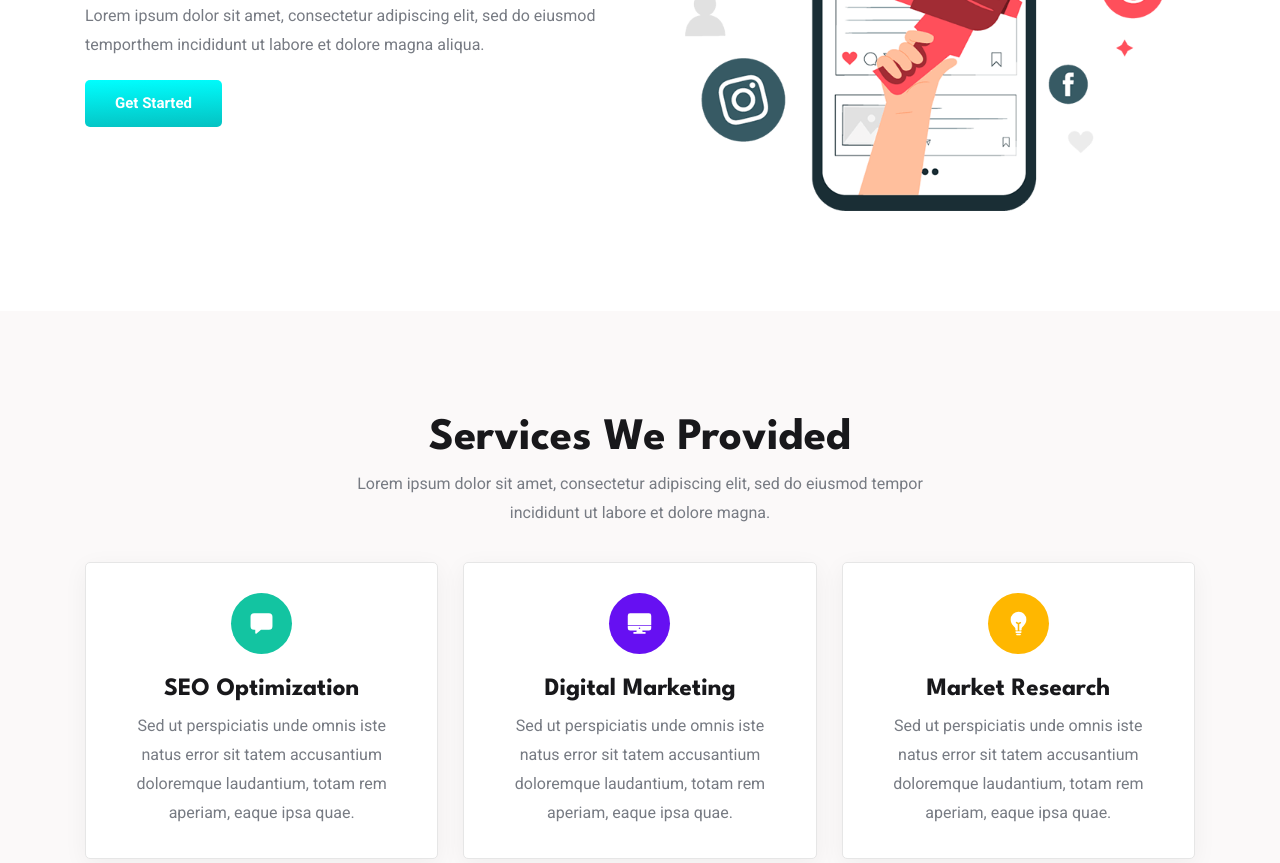
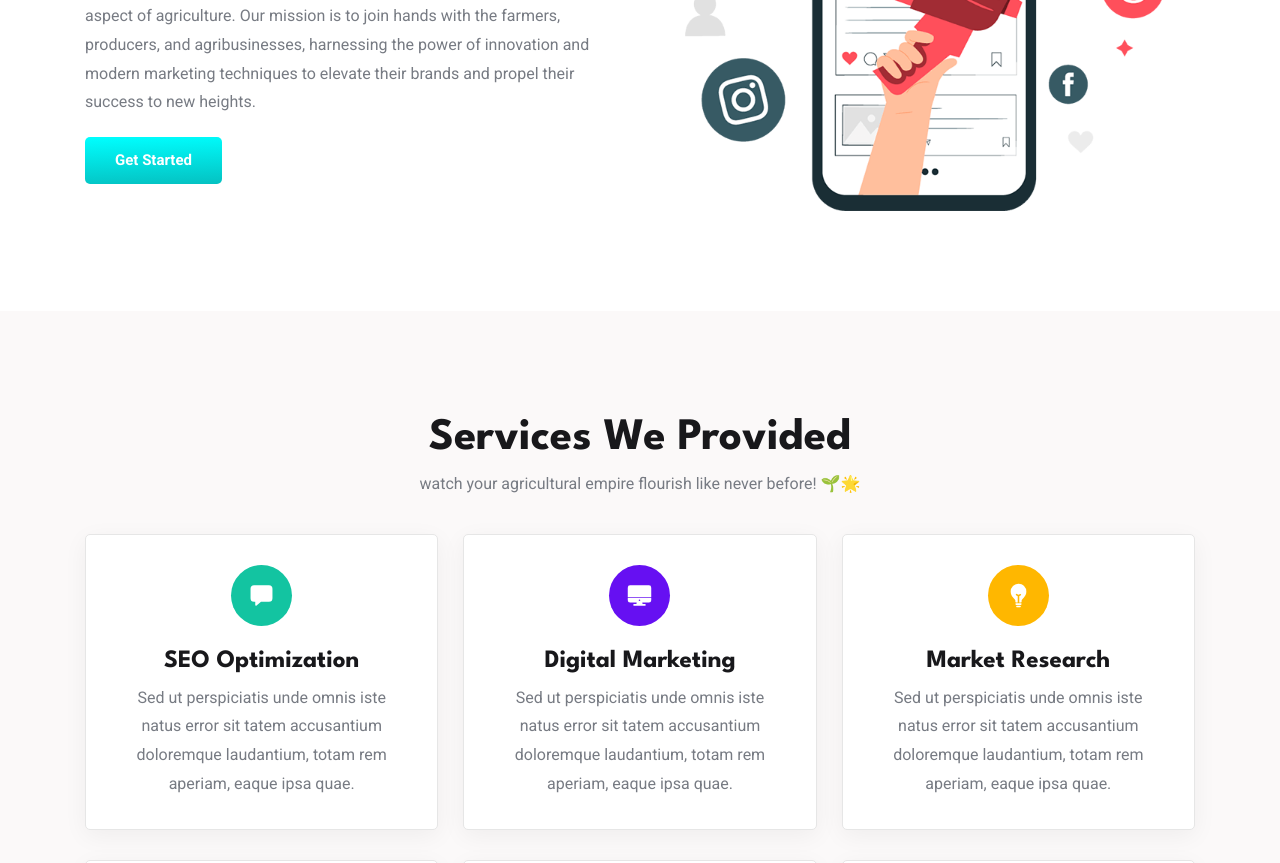
Before and after one commit to MildredKoskei/milksol-marketing-agency, a plain HTML site: page index.html in a window 1280 px wide. Shown: the part 444-1307 px from the top of the page. Drawn offline with nearby package versions, Linux system fonts and the light colour scheme.

Commit message:
:construction: adding a more html content

```diff
--- a/index.html
+++ b/index.html
@@ -58,7 +58,7 @@
           </li>
 
           <li>
-            <a href="#blog" class="navbar-link" data-nav-link>Blog</a>
+            <a href="#blog" class="navbar-link" data-nav-link>Reviews</a>
           </li>
 
           <li>
@@ -101,9 +101,10 @@
             <h1 class="h1 hero-title">DIGITIZING AGRICULTURE</h1>
 
             <p class="hero-text">
-              Lorem ipsum dolor sit amet, consectetur adipiscing elit, sed do eiusmod temporthem incididunt ut labore et
-              dolore magna
-              aliqua.
+              At milksol, we are not just marketers; we are cultivators of dreams.
+              We understand the sweat, the passion, and the dedication that goes into every aspect of agriculture.
+              Our mission is to join hands with the farmers, producers, and agribusinesses,
+              harnessing the power of innovation and modern marketing techniques to elevate their brands and propel their success to new heights.
             </p>
 
             <a href="#" class="btn btn-primary">Get Started</a>
@@ -131,8 +132,7 @@
           <h2 class="h2 section-title">Services We Provided</h2>
 
           <p class="section-text">
-            Lorem ipsum dolor sit amet, consectetur adipiscing elit, sed do eiusmod tempor incididunt ut labore et
-            dolore magna.
+            watch your agricultural empire flourish like never before! 🌱🌟
           </p>
 
           <ul class="grid-list">
@@ -673,12 +673,10 @@
       <section class="section contact" id="contact" aria-label="contact">
         <div class="container">
 
-          <h2 class="h2 section-title">Let's Contact With Us</h2>
+          <h2 class="h2 section-title">Get in Contact </h2>
 
           <p class="section-text">
-            Lorem ipsum dolor sit amet, consectetur adipiscing elit, sed do eiusmod tempor incididunt ut labore et
-            dolore magna
-            aliqua.
+            Get in touch with us to see the magic we can do for your agribusiness!
           </p>
 
           <form action="" class="contact-form">
@@ -725,8 +723,8 @@
 
                   <h3 class="h3 card-title">Mail Here</h3>
 
-                  <a href="mailto:hello@luaz.com" class="card-link">hello@luaz.com</a>
-                  <a href="mailto:info@luaz.com" class="card-link">info@luaz.com</a>
+
+                  <a href="mailto:info@luaz.com" class="card-link">lelapidary@gmail.com</a>
 
                 </div>
 
@@ -765,7 +763,7 @@
 
                   <h3 class="h3 card-title">Call Here</h3>
 
-                  <a href="tel:+254728332681" class="card-link">+254724268913</a>
+                  <a href="tel:+254728332681" class="card-link">+254728332681</a>
 
 
                 </div>
```
